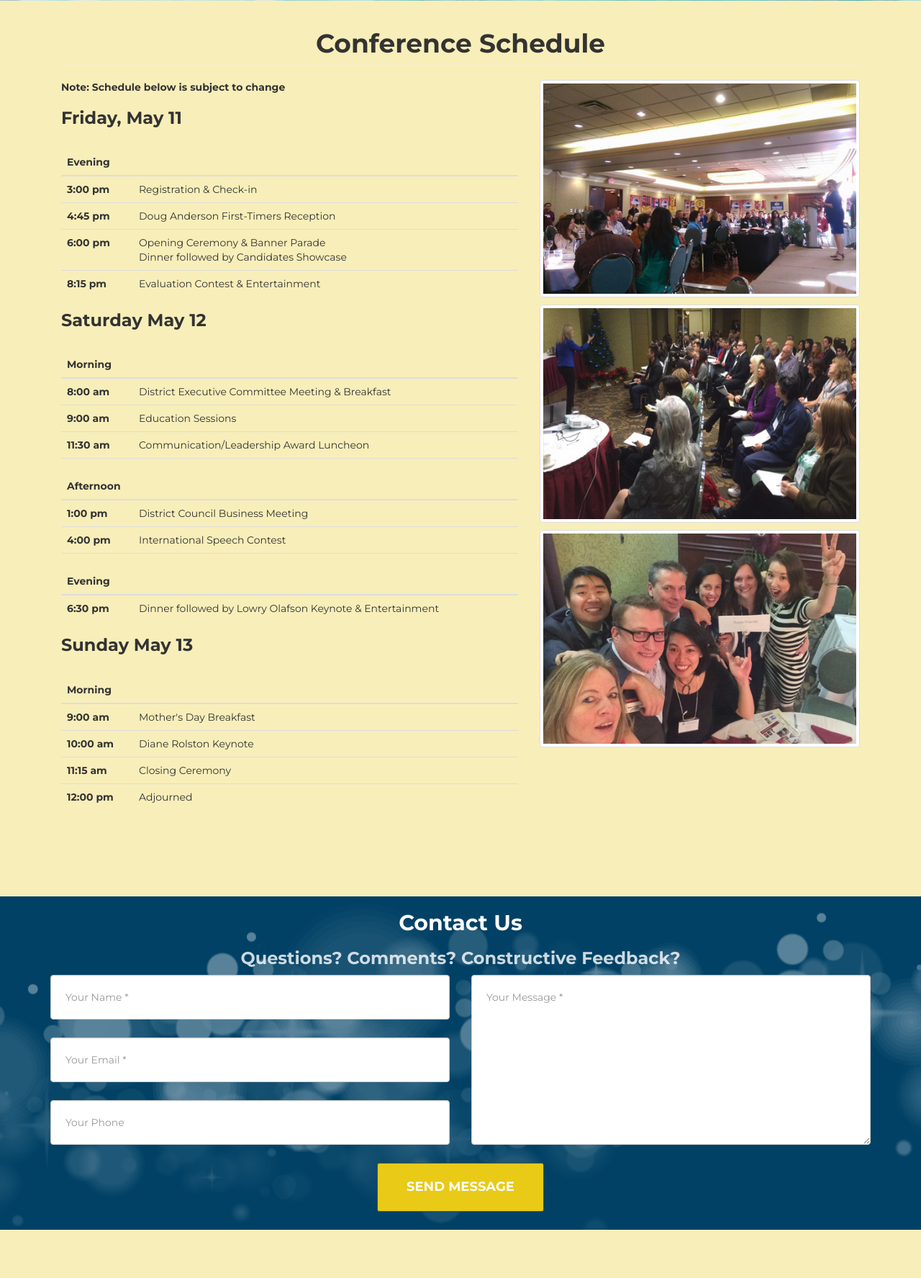
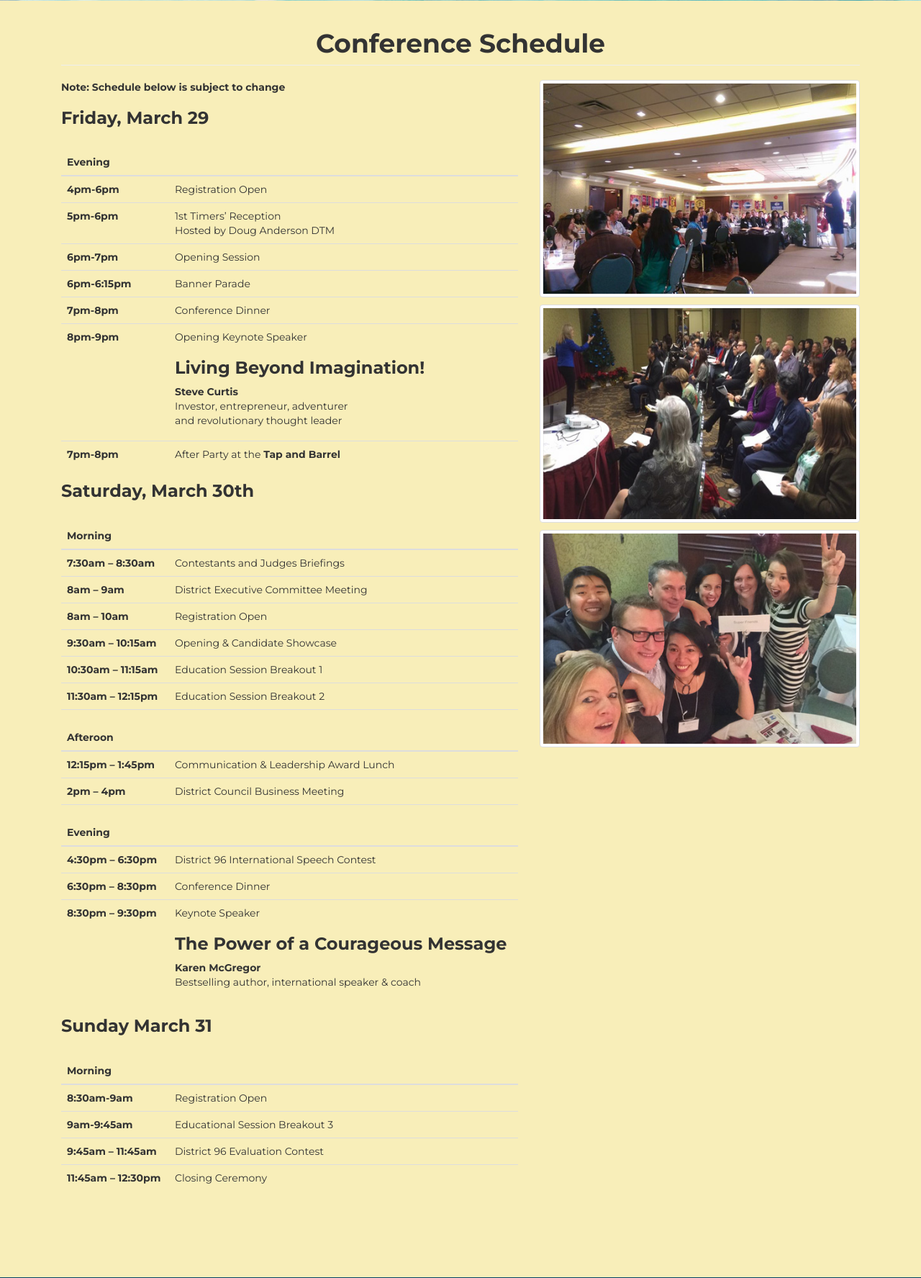
Before and after one commit to mysticbovine/annualconference, a PHP site: page /schedule.php in a window 1280 px wide. Shown: the part 483-2258 px from the top of the page at 72% size. Before the commit the page ends 2191 px from the top, so only its background shows below. Run offline with PHP 8.4, Linux system fonts and the light colour scheme; some libraries are stand-ins or nearby versions.

Commit message:
Added Schedule.php

```diff
--- a/schedule.php
+++ b/schedule.php
@@ -48,92 +48,140 @@
 
 		</div>
 
+
+
+
+
     <div class="col-sm-7">
       <p class=""><strong>Note: Schedule below is subject to change</strong></p>
-      <h3>Friday, May 11</h3>
+      <h3>Friday, March 29</h3>
       <table class="table table-hover">
         <thead>
           <tr>
-            <th width="100px"><br />Evening</th>
+            <th width="150px"><br />Evening</th>
             <th></th>
           </tr>
         </thead>
 
         <tbody>
           <tr>
-            <td><strong>3:00 pm</strong></td>
-            <td> Registration & Check-in</td>
+            <td><strong> 4pm-6pm</strong></td>
+            <td> Registration Open</td>
 
           </tr>
 
           <tr>
-            <td><strong>4:45 pm</strong></td>
-            <td> Doug Anderson First-Timers Reception</td>
+            <td><strong>5pm-6pm</strong></td>
+            <td> 1st Timers’ Reception<br />Hosted by Doug Anderson DTM</td>
 
           </tr>
 
           <tr>
-            <td><strong>6:00 pm</strong></td>
-            <td> Opening Ceremony & Banner Parade<br /> Dinner followed by Candidates Showcase</td>
+            <td><strong>6pm-7pm</strong></td>
+            <td> Opening Session</td>
 
           </tr>
 
           <tr>
-            <td><strong>8:15 pm</strong></td>
-            <td> Evaluation Contest & Entertainment</td>
+            <td><strong>6pm-6:15pm</strong></td>
+            <td> Banner Parade</td>
+          </tr>
+
+          <tr>
+            <td><strong>7pm-8pm</strong></td>
+            <td> Conference Dinner</td>
 
           </tr>
 
+
+          <tr>
+            <td><strong>8pm-9pm</strong></td>
+            <td> Opening Keynote Speaker<br />
+
+                  <h3>Living Beyond Imagination!</h3>
+                  <p><b>Steve Curtis</b><br />
+                   Investor, entrepreneur, adventurer<br />
+                  and revolutionary thought leader</p>
+            </td>
+
+          </tr>
+          <tr>
+            <td><strong>7pm-8pm</strong></td>
+            <td> After Party at the <b>Tap and Barrel</b></td>
+
+          </tr>
         </tbody>
       </table>
 
-      <h3>Saturday May 12</h3>
+      <h3>Saturday, March 30th</h3>
       <table class="table table-hover">
         <thead>
           <tr>
-            <th width="100px"><br />Morning</th>
+            <th width="150px"><br />Morning</th>
             <th></th>
           </tr>
         </thead>
         <tbody>
           <tr>
-            <td><strong>8:00 am</strong></td>
-            <td> District Executive Committee Meeting & Breakfast</td>
-
+            <td><strong>7:30am – 8:30am</strong></td>
+            <td> Contestants and Judges Briefings</td>
           </tr>
 
+
           <tr>
-            <td><strong>9:00 am</strong></td>
-            <td> Education Sessions</td>
-
+            <td><strong>8am – 9am</strong></td>
+            <td> District Executive Committee Meeting</td>
           </tr>
 
+
           <tr>
-            <td><strong>11:30 am</strong></td>
-            <td> Communication/Leadership Award Luncheon</td>
+            <td><strong>8am – 10am</strong></td>
+            <td> Registration Open</td>
+          </tr>
 
+
+          <tr>
+            <td><strong>9:30am – 10:15am</strong></td>
+            <td> Opening & Candidate Showcase</td>
           </tr>
+
+
+          <tr>
+            <td><strong>10:30am – 11:15am</strong></td>
+            <td> Education Session Breakout 1</td>
+          </tr>
+
+
+          <tr>
+            <td><strong>11:30am – 12:15pm</strong></td>
+            <td> Education Session Breakout 2</td>
+          </tr>
+
+
+
+
+
+
+
         </tbody>
         <thead>
           <tr>
-            <th width="100px"><br />Afternoon</th>
+            <th width="100px"><br />Afteroon</th>
             <th></th>
           </tr>
         </thead>
-        <tbody>
           <tr>
-            <td><strong>1:00 pm</strong></td>
-            <td>District Council Business Meeting</td>
-
+            <td><strong>12:15pm – 1:45pm</strong></td>
+            <td> Communication & Leadership Award Lunch</td>
           </tr>
 
+
           <tr>
-            <td><strong>4:00 pm</strong></td>
-            <td> International Speech Contest</td>
-
+            <td><strong>2pm – 4pm</strong></td>
+            <td> District Council Business Meeting</td>
           </tr>
-
-        </tbody>
+         <tbody>
+         </tbody>
         <thead>
           <tr>
             <th width="100px"><br />Evening</th>
@@ -141,43 +189,53 @@
           </tr>
         </thead>
         <tbody>
-          <tr>
-            <td><strong>6:30 pm</strong></td>
-            <td> Dinner followed by Lowry Olafson Keynote & Entertainment</td>
-
+            <tr>
+            <td><strong>4:30pm – 6:30pm</strong></td>
+            <td> District 96 International Speech Contest</td>
           </tr>
 
+
+          <tr>
+            <td><strong>6:30pm – 8:30pm</strong></td>
+            <td> Conference Dinner</td>
+          </tr>
+
+
+          <tr>
+            <td><strong>8:30pm – 9:30pm</strong></td>
+            <td>Keynote Speaker
+            <h3>The Power of a Courageous Message</h3>
+            <p><b>Karen McGregor</b><br />
+              Bestselling author, international speaker & coach</p>
+            </td>
+          </tr>
         </tbody>
       </table>
 
-      <h3>Sunday May 13</h3>
+      <h3>Sunday March 31</h3>
       <table class="table table-hover">
         <thead>
           <tr>
-            <th width="100px"><br />Morning</th>
+            <th width="150px"><br />Morning</th>
             <th></th>
           </tr>
         </thead>
         <tbody>
           <tr>
-            <td><strong>9:00 am</strong></td>
-            <td> Mother's Day Breakfast</td>
-
+            <td><strong>8:30am-9am</strong></td>
+            <td> Registration Open</td>
           </tr>
           <tr>
-            <td><strong>10:00 am</strong></td>
-            <td> Diane Rolston Keynote</td>
-
+            <td><strong>9am-9:45am</strong></td>
+            <td> Educational Session Breakout 3</td>
           </tr>
           <tr>
-            <td><strong>11:15 am</strong></td>
-            <td> Closing Ceremony</td>
-
+            <td><strong>9:45am – 11:45am</strong></td>
+            <td> District 96 Evaluation Contest</td>
           </tr>
           <tr>
-            <td><strong>12:00 pm</strong></td>
-            <td> Adjourned</td>
-
+            <td><strong>11:45am – 12:30pm</strong></td>
+            <td> Closing Ceremony</td>
           </tr>
         </tbody>
       </table>
```
